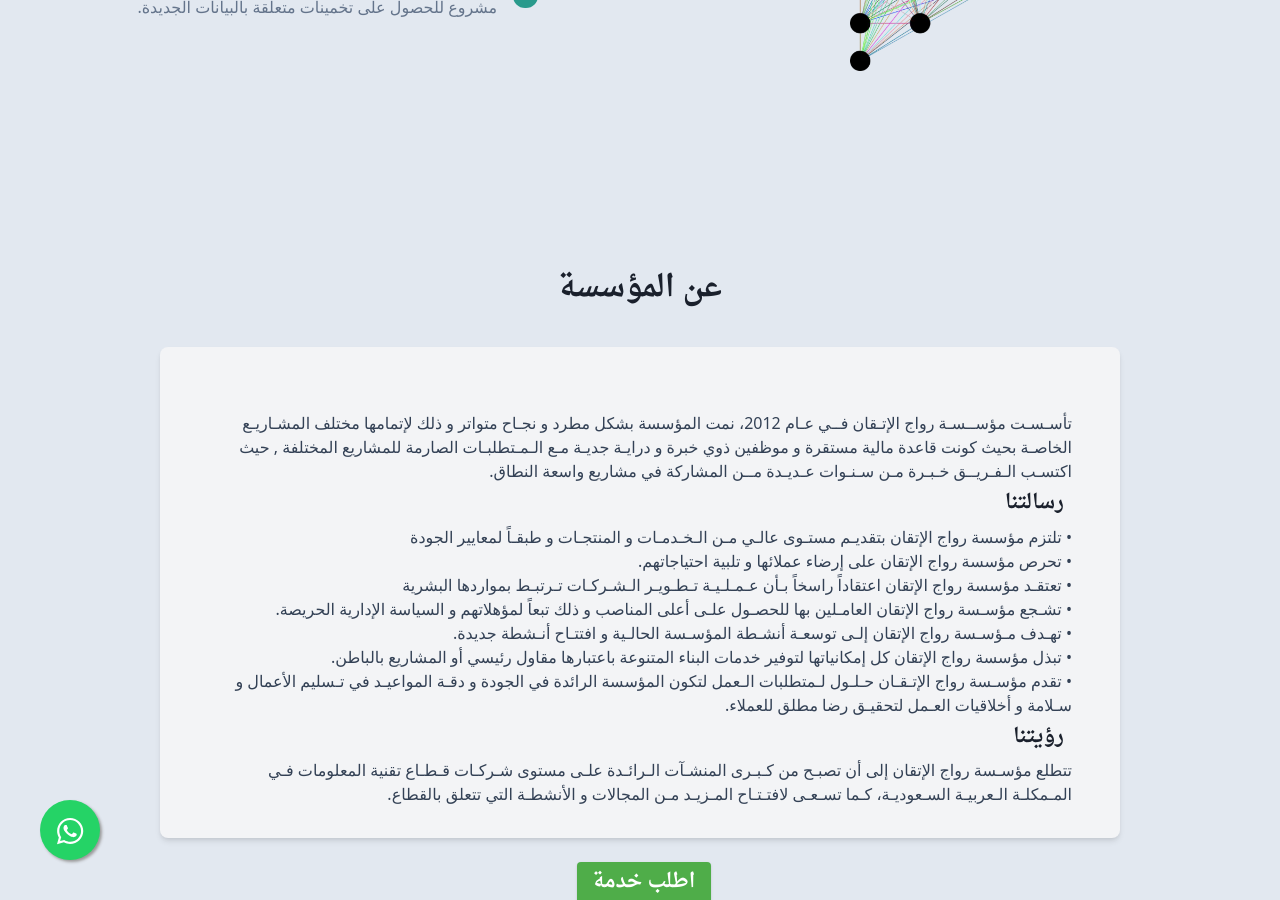
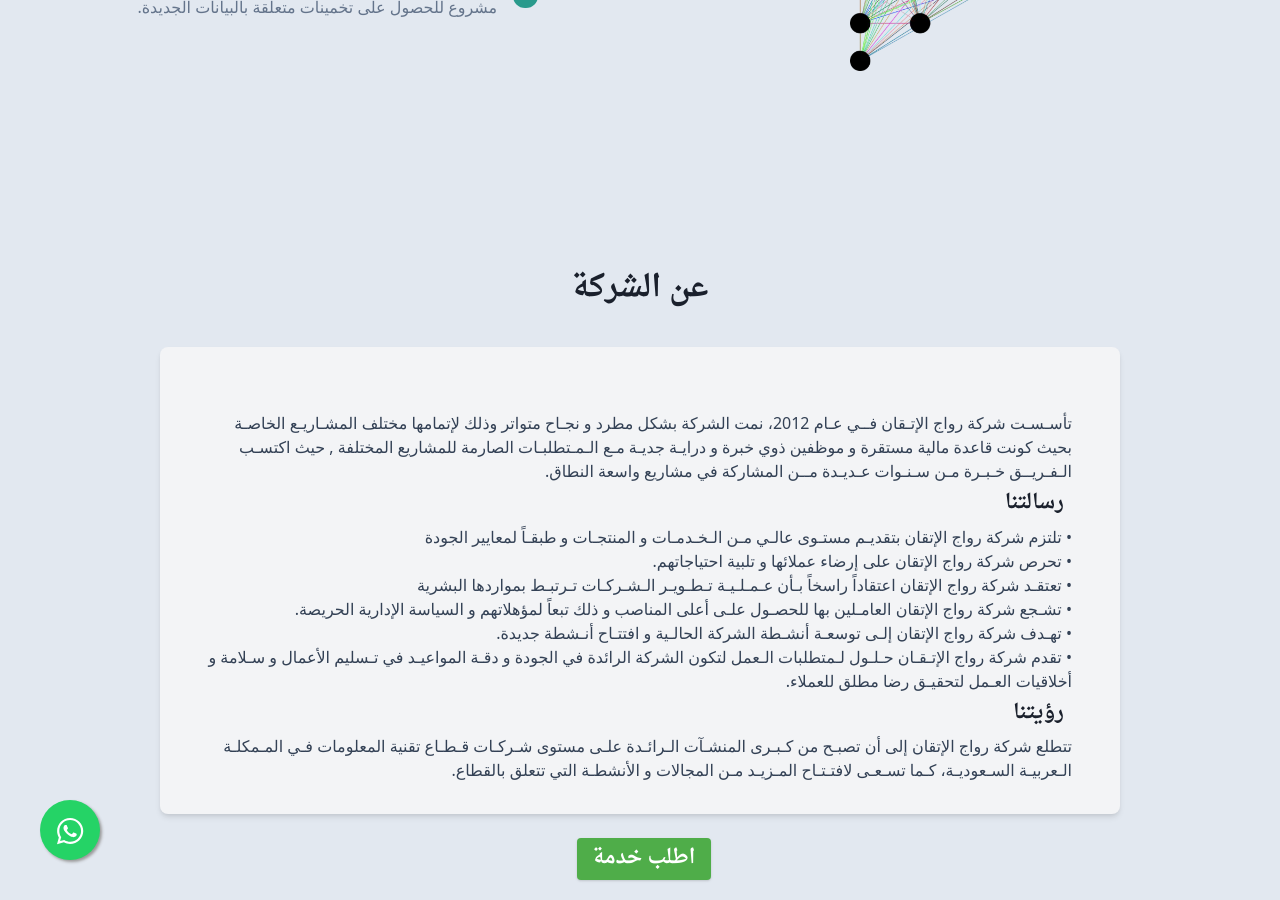
Before and after one commit to rawajitqan/IT, a Jekyll site: the page built from index.html, in a window 1280 px wide and 900 px high, scrolled down 3905 px. Built offline with Jekyll 4.4.1, drawn with Linux system fonts in a browser that asks for light colours; some web fonts are replaced; some of the changed text lies outside the part shown.

Commit message:
change name

```diff
--- a/_config.yml
+++ b/_config.yml
@@ -2,7 +2,7 @@
 
 
 # Site settings
-title: مؤسسة رواج الإتقان لتقنية المعلومات
+title: شركة رواج الإتقان لتقنية المعلومات
 description: مهندسين متخصصين ومتفرغين لتطويع أحدث التقنيات لخدمتك
 email: mirsal@rawajit.com
 social:
--- a/_includes/about.html
+++ b/_includes/about.html
@@ -4,7 +4,7 @@
 
               class="my-10 text-3xl font-bold text-gray-900 dark:text-white transition"
             >
-             عن المؤسسة
+             عن الشركة
 
             </h4>
           </div>
@@ -14,32 +14,30 @@
       <div class="mx-auto max-w-screen-md px-8 sm:text-center">
 
           <p class="mx-auto mb-8 max-w-2xl font-light text-gray-500 md:mb-12 sm:text-base dark:text-gray-400">
- <p class="text-muted">تأسـسـت مؤســسـة رواج الإتـقان فــي عـام 2012، نمت المؤسسة بشكل مطرد و نجـاح متواتر و ذلك لإتمامها مختلف المشـاريـع الخاصـة بحيث كونت قاعدة مالية مستقرة و موظفين ذوي خبرة و درايـة جديـة مـع الـمـتطلبـات الصارمة للمشاريع المختلفة , حيث اكتسـب الـفـريــق خـبـرة مـن سـنـوات عـديـدة مــن المشاركة في مشاريع واسعة النطاق.
+ <p class="text-muted">تأسـسـت شركة رواج الإتـقان فــي عـام 2012، نمت الشركة بشكل مطرد و نجـاح متواتر وذلك لإتمامها مختلف المشـاريـع الخاصـة بحيث كونت قاعدة مالية مستقرة و موظفين ذوي خبرة و درايـة جديـة مـع الـمـتطلبـات الصارمة للمشاريع المختلفة , حيث اكتسـب الـفـريــق خـبـرة مـن سـنـوات عـديـدة مــن المشاركة في مشاريع واسعة النطاق.
 </p>
 <h1 class="m-2 text-xl font-bold text-gray-900">
                   رسالتنا
 </h1>
 <p class="text-muted">
-   • تلتزم مؤسسة رواج الإتقان بتقديـم مستـوى عالـي مـن الـخـدمـات و المنتجـات و طبقـاً لمعايير الجودة
+   • تلتزم شركة رواج الإتقان بتقديـم مستـوى عالـي مـن الـخـدمـات و المنتجـات و طبقـاً لمعايير الجودة
 <p>
-    • تحرص مؤسسة رواج الإتقان على إرضاء عملائها و تلبية احتياجاتهم.
+    • تحرص شركة رواج الإتقان على إرضاء عملائها و تلبية احتياجاتهم.
 </p>
 <p>
-    • تعتقـد مؤسسة رواج الإتقان اعتقاداً راسخاً بـأن عـمـلـيـة تـطـويـر الـشـركـات تـرتبـط بمواردها البشرية
+    • تعتقـد شركة رواج الإتقان اعتقاداً راسخاً بـأن عـمـلـيـة تـطـويـر الـشـركـات تـرتبـط بمواردها البشرية
 </p><p>
-    • تشـجع مؤسـسة رواج الإتقان العامـلين بها للحصـول علـى أعلى المناصب و ذلك تبعاً لمؤهلاتهم و السياسة الإدارية الحريصة.
+    • تشـجع شركة رواج الإتقان العامـلين بها للحصـول علـى أعلى المناصب و ذلك تبعاً لمؤهلاتهم و السياسة الإدارية الحريصة.
 </p>
 <p>
-    • تهـدف مـؤسـسة رواج الإتقان إلـى توسعـة أنشـطة المؤسـسة الحالـية و افتتـاح أنـشطة جديدة.
+    • تهـدف شركة رواج الإتقان إلـى توسعـة أنشـطة الشركة الحالـية و افتتـاح أنـشطة جديدة.
 </p>
 <p>
-    • تبذل مؤسسة رواج الإتقان كل إمكانياتها لتوفير خدمات البناء المتنوعة باعتبارها مقاول رئيسي أو المشاريع بالباطن.
-</p><p>
-    • تقدم مؤسـسة رواج الإتـقـان حـلـول لـمتطلبات الـعمل لتكون المؤسسة الرائدة في الجودة و دقـة المواعيـد في تـسليم الأعمال و سـلامة و أخلاقيات العـمل لتحقيـق رضا مطلق للعملاء.</P>
+    • تقدم شركة رواج الإتـقـان حـلـول لـمتطلبات الـعمل لتكون الشركة الرائدة في الجودة و دقـة المواعيـد في تـسليم الأعمال و سـلامة و أخلاقيات العـمل لتحقيـق رضا مطلق للعملاء.</P>
 <h1 class="m-2 text-xl font-bold text-gray-900">
 رؤيتنا
 </h1>
-<p class="text-muted">تتطلع مؤسـسة رواج الإتقان إلى أن تصبـح من كـبـرى المنشـآت الـرائـدة علـى مستوى شـركـات قـطـاع تقنية المعلومات فـي المـمكلـة الـعربيـة السـعوديـة، كـما تسـعـى لافتـتـاح المـزيـد مـن المجالات و الأنشطـة التي تتعلق بالقطاع.</p>
+<p class="text-muted">تتطلع شركة رواج الإتقان إلى أن تصبـح من كـبـرى المنشـآت الـرائـدة علـى مستوى شـركـات قـطـاع تقنية المعلومات فـي المـمكلـة الـعربيـة السـعوديـة، كـما تسـعـى لافتـتـاح المـزيـد مـن المجالات و الأنشطـة التي تتعلق بالقطاع.</p>
 </p>
 
 
--- a/_includes/header.html
+++ b/_includes/header.html
@@ -3,7 +3,7 @@
  <!-- nav -->
 {% include nav.html %}
 <div
-          class="relative pt-16 pb-32 flex content-center items-center justify-center min-h-screen-75"
+          class="relative pt-16 pb-32 flex content-center items-center justify-center min-h-screen-75 bg-blueGray-200"
         >
     <div
             class="absolute top-0 w-full h-full bg-center bg-cover"
@@ -21,7 +21,7 @@
               <div class="w-full lg:w-6/12 px-4 ml-auto mr-auto text-center">
                 <div class="pt-8">
                   <h1 class="text-white font-semibold text-5xl shadow-black sm:text-xl">
-                     مؤسسة رواج الإتقان لتقنية المعلومات
+                     شركة رواج الإتقان لتقنية المعلومات
                   </h1>
                   <p class="mt-4 text-lg leading-8 text-blueGray-200 shadow-blue">
                   مهندسين متخصصين ومتفرغين لتطويع أحدث التقنيات لخدمتك
--- a/index.html
+++ b/index.html
@@ -1,4 +1,4 @@
 ---
 layout: default
-title: مؤسسة رواج الإتقان لتقنية المعلومات
+title: شركة رواج الإتقان لتقنية المعلومات
 ---
```
Also changed, not shown: 8 other files.
